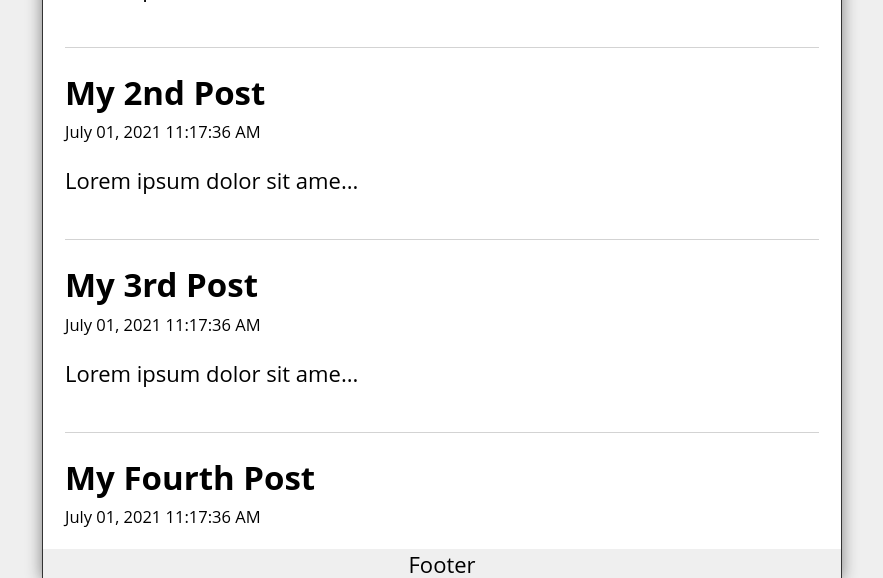
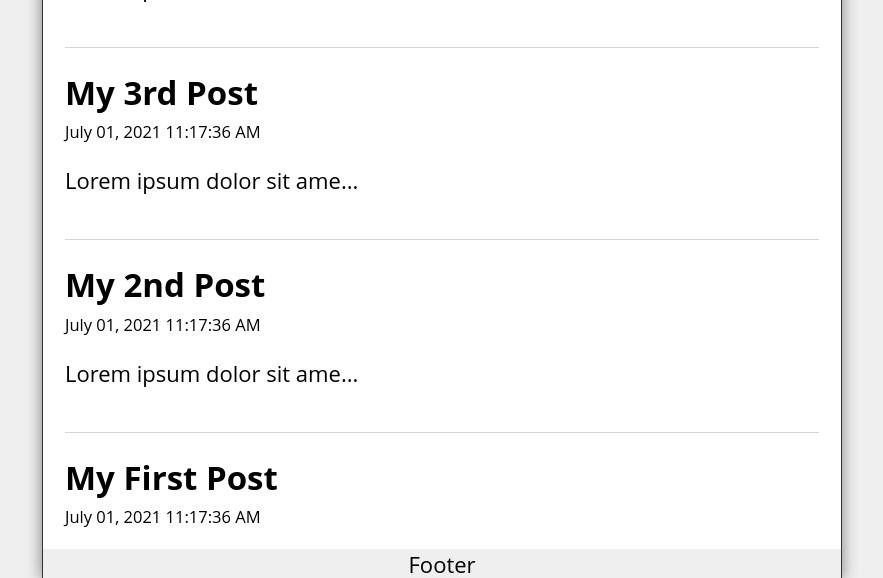
Before and after one commit to Gigimr/ReactCurses-Fito, a React (Create React App) app in the folder reactblogs/: page / in a window 1280 px wide. Shown: the part 220-798 px from the top of the page, without its empty margins (198-1081 px from the left). Built offline with nearby package versions, Linux system fonts and the light colour scheme.

Commit message:
Add useEffect with search functionality to filter posts in App component

```diff
--- a/reactblogs/src/App.js
+++ b/reactblogs/src/App.js
@@ -5,7 +5,7 @@
 import PostPage from './components/PostPage';
 import About from './components/About';
 import Missing from './components/Missing';
-import { useState } from 'react';
+import { useEffect, useState } from 'react';
 import {format} from 'date-fns';
 
 function App() {
@@ -41,6 +41,16 @@
   const [postBody, setPostBody] = useState('');
   const navigate = useNavigate();
 
+
+  useEffect(() => {
+    const filteredResults = posts.filter((post) =>
+      ((post.body).toLowerCase()).includes(search.toLowerCase())
+      || ((post.title).toLowerCase()).includes(search.toLowerCase()));
+
+    setSearchResults(filteredResults.reverse());
+  }, [posts, search]);
+
+
   const handleSubmit = (e) => {
     e.preventDefault();
     const id = posts.length ? posts[posts.length - 1].id + 1 : 1;
@@ -63,7 +73,7 @@
       <Route
         path="/"
         element={<Layout search={search} setSearch={setSearch} />}>
-        <Route index element={<Home posts={posts} />} />
+        <Route index element={<Home posts={searchResults} />} />
         <Route path="post">
           <Route
             index
```
